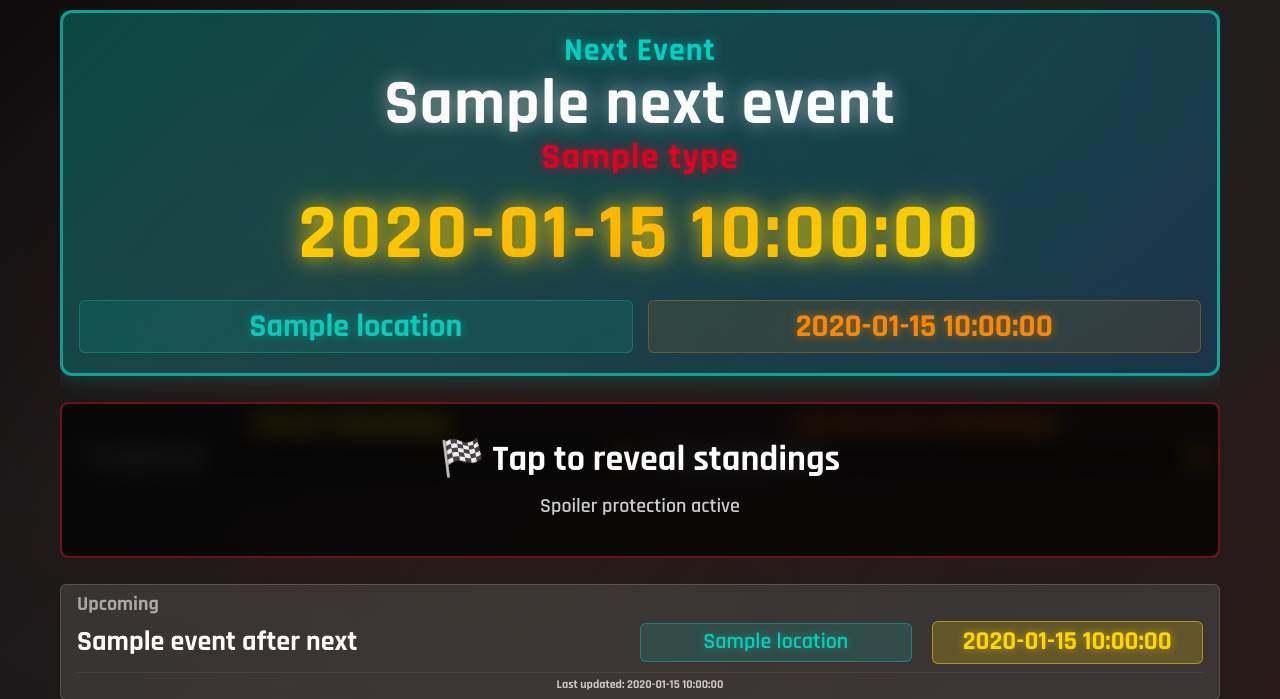
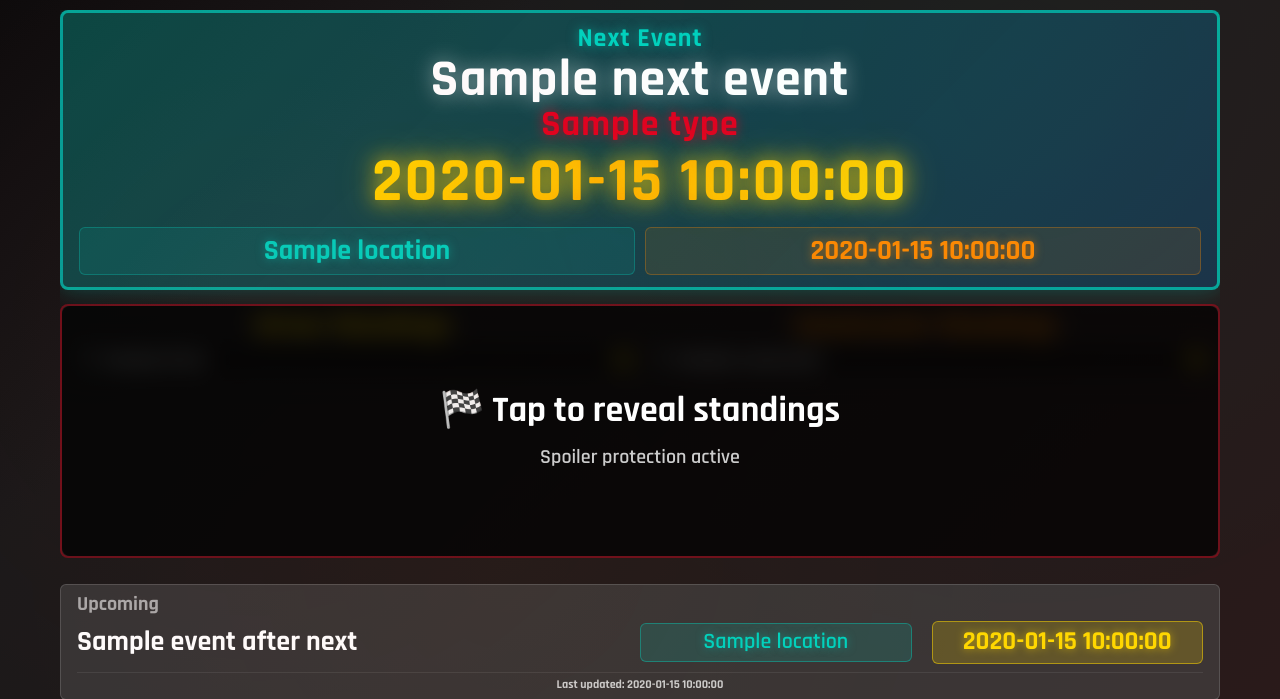
Before and after one commit to xiaodown/f1cal, a Python web app: template templates/dashboard.html in a window 1280 px wide. Shown: the part 85-784 px from the top of the page. Run offline with Jinja, Linux system fonts and the light colour scheme; the template is opened without the code that fills it: most values are stand-ins (such as "Sample title", 1, 10 or a date in 2020).

Commit message:
reclaim some vertical space in the event block

```diff
--- a/static/css/style.css
+++ b/static/css/style.css
@@ -122,34 +122,34 @@ main {
 .next-event {
     background: linear-gradient(135deg, rgba(0, 210, 190, 0.3) 0%, rgba(0, 150, 255, 0.2) 100%);
     border: 3px solid rgba(0, 210, 190, 0.7);
-    border-radius: 12px;
-    padding: 20px 16px;
+    border-radius: 8px;
+    padding: 12px 16px; /* Reduced from 20px */
     text-align: center;
     flex: 0 0 auto; /* Don't grow, but allow natural size */
     display: flex;
     flex-direction: column;
     justify-content: center;
     box-shadow: 0 0 25px rgba(0, 210, 190, 0.3);
-    margin-bottom: 20px;
+    margin-bottom: 8px; /* Reduced from 20px */
 }
 
 .next-event h2 {
-    font-size: 32px;
+    font-size: 26px; /* Reduced from 32px */
     font-weight: 700;
     color: #00D2BE;
-    margin-bottom: 8px;
+    margin-bottom: 4px; /* Reduced from 8px */
     text-shadow: 0 0 12px rgba(0, 210, 190, 0.6);
     letter-spacing: 1px;
 }
 
 /* Make the race name larger to better use horizontal space */
 .event-card h3 {
-    font-size: 64px;
+    font-size: 52px; /* Reduced from 64px */
     font-weight: 700;
     color: #ffffff;
-    margin-bottom: 8px;
+    margin-bottom: 4px; /* Reduced from 8px */
     text-shadow: 0 0 20px rgba(255, 255, 255, 0.5);
-    line-height: 0.9;
+    line-height: 0.85; /* Reduced from 0.9 for tighter spacing */
     letter-spacing: 1px;
 }
 
@@ -169,17 +169,17 @@ main {
     display: flex;
     flex-direction: column;
     align-items: center;
-    gap: 12px;
+    gap: 6px; /* Reduced from 12px */
 }
 
 /* THE DATE - Make this absolutely massive and the focal point */
 .event-date {
-    font-size: 78px !important;
+    font-size: 62px !important; /* Reduced from 78px */
     font-weight: 700;
     color: #FFD700;
     text-shadow: 0 0 20px rgba(255, 215, 0, 0.8), 0 0 40px rgba(255, 215, 0, 0.4);
-    letter-spacing: 3px;
-    margin: 10px 0;
+    letter-spacing: 2px; /* Reduced from 3px */
+    margin: 4px 0; /* Reduced from 10px 0 */
     background: linear-gradient(135deg, #FFD700 0%, #FFA500 50%, #FFD700 100%);
     -webkit-background-clip: text;
     -webkit-text-fill-color: transparent;
@@ -192,9 +192,9 @@ main {
 .event-secondary-info {
     display: grid;
     grid-template-columns: 1fr 1fr;
-    gap: 15px;
+    gap: 10px; /* Reduced from 15px */
     width: 100%;
-    font-size: 32px; /* Increased from 24px since we have more space */
+    font-size: 28px; /* Reduced from 32px */
     font-weight: 600;
     order: 2;
 }
```
